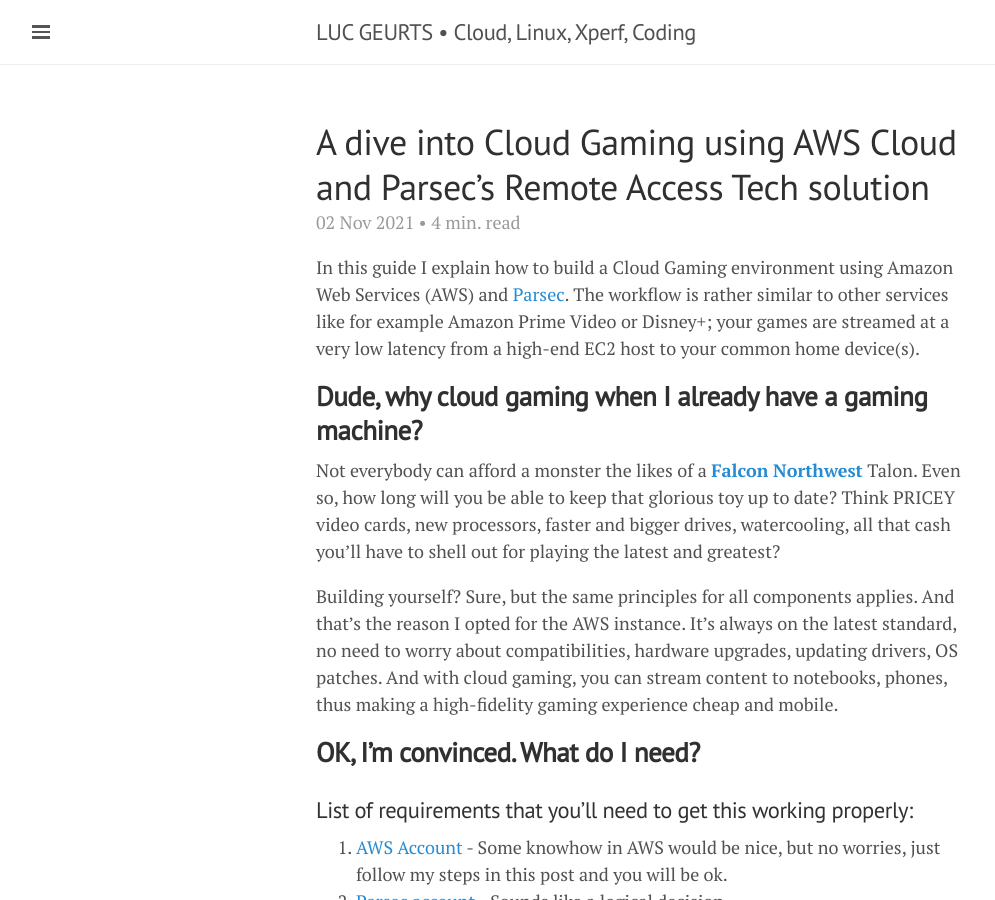
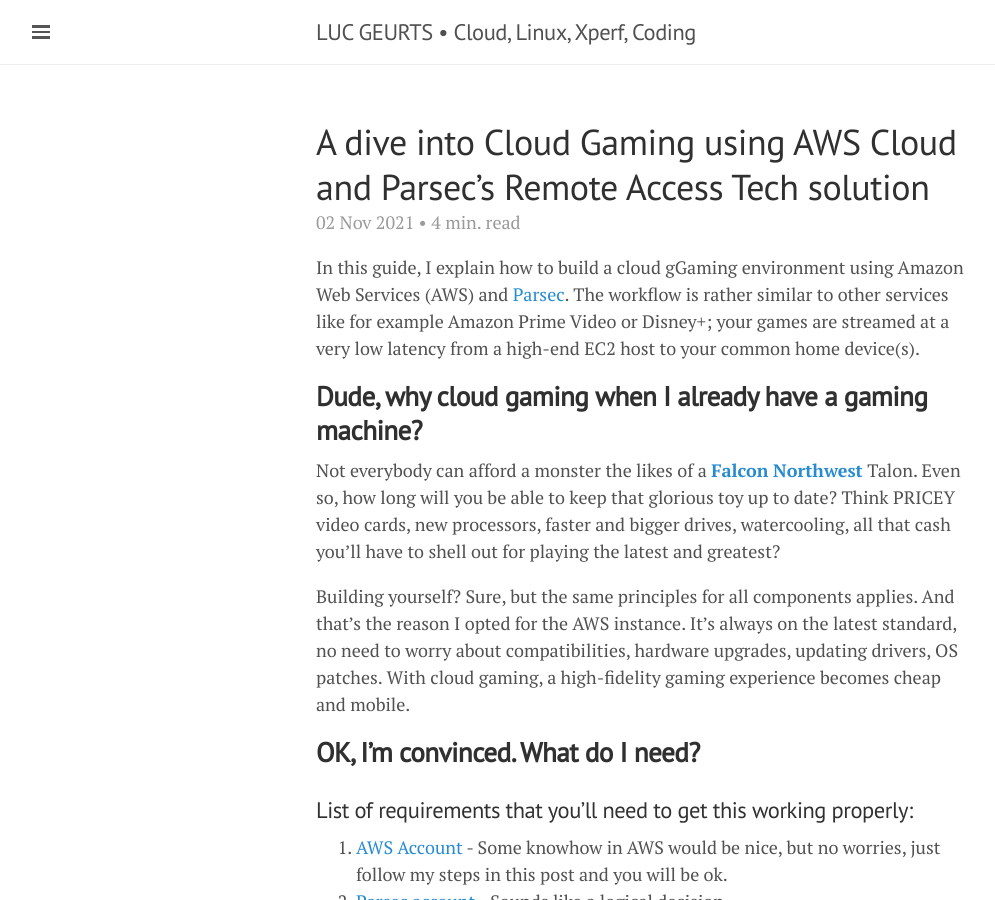
Before and after one commit to lgeurts/lgeurts.github.io, a Jekyll site: the page built from _posts/2021-11-02-aws-high-performance-cloud-gaming.md, in a window 1280 px wide and 900 px high. Shown: the whole window, without its empty margins (0-995 px from the left). Built offline with Jekyll 4.4.1, drawn with Linux system fonts in a browser that asks for light colours; nearby versions of some CDN libraries; comment, search, counter and statistics services are not loaded.

Commit message:
Update 2021-11-02-aws-high-performance-cloud-gaming.md

```diff
--- a/_posts/2021-11-02-aws-high-performance-cloud-gaming.md
+++ b/_posts/2021-11-02-aws-high-performance-cloud-gaming.md
@@ -9,13 +9,13 @@
 
 ---
 
-In this guide I explain how to build a Cloud Gaming environment using Amazon Web Services (AWS) and [Parsec](https://parsec.app/). The workflow is rather similar to other services like for example Amazon Prime Video or Disney+; your games are streamed at a very low latency from a high-end EC2 host to your common home device(s).
+In this guide, I explain how to build a cloud gGaming environment using Amazon Web Services (AWS) and [Parsec](https://parsec.app/). The workflow is rather similar to other services like for example Amazon Prime Video or Disney+; your games are streamed at a very low latency from a high-end EC2 host to your common home device(s).
 
 ## **Dude, why cloud gaming when I already have a gaming machine?**
 
 Not everybody can afford a monster the likes of a **[Falcon Northwest](https://www.falcon-nw.com/desktops)** Talon. Even so, how long will you be able to keep that glorious toy up to date? Think PRICEY video cards, new processors, faster and bigger drives, watercooling, all that cash you'll have to shell out for playing the latest and greatest?
 
-Building yourself? Sure, but the same principles for all components applies. And that's the reason I opted for the AWS instance. It's always on the latest standard, no need to worry about compatibilities, hardware upgrades, updating drivers, OS patches. And with cloud gaming, you can stream content to notebooks, phones, thus making a high-fidelity gaming experience cheap and mobile.
+Building yourself? Sure, but the same principles for all components applies. And that's the reason I opted for the AWS instance. It's always on the latest standard, no need to worry about compatibilities, hardware upgrades, updating drivers, OS patches. With cloud gaming, a high-fidelity gaming experience becomes cheap and mobile.
 
 ## **OK, I'm convinced. What do I need?**
 
```
